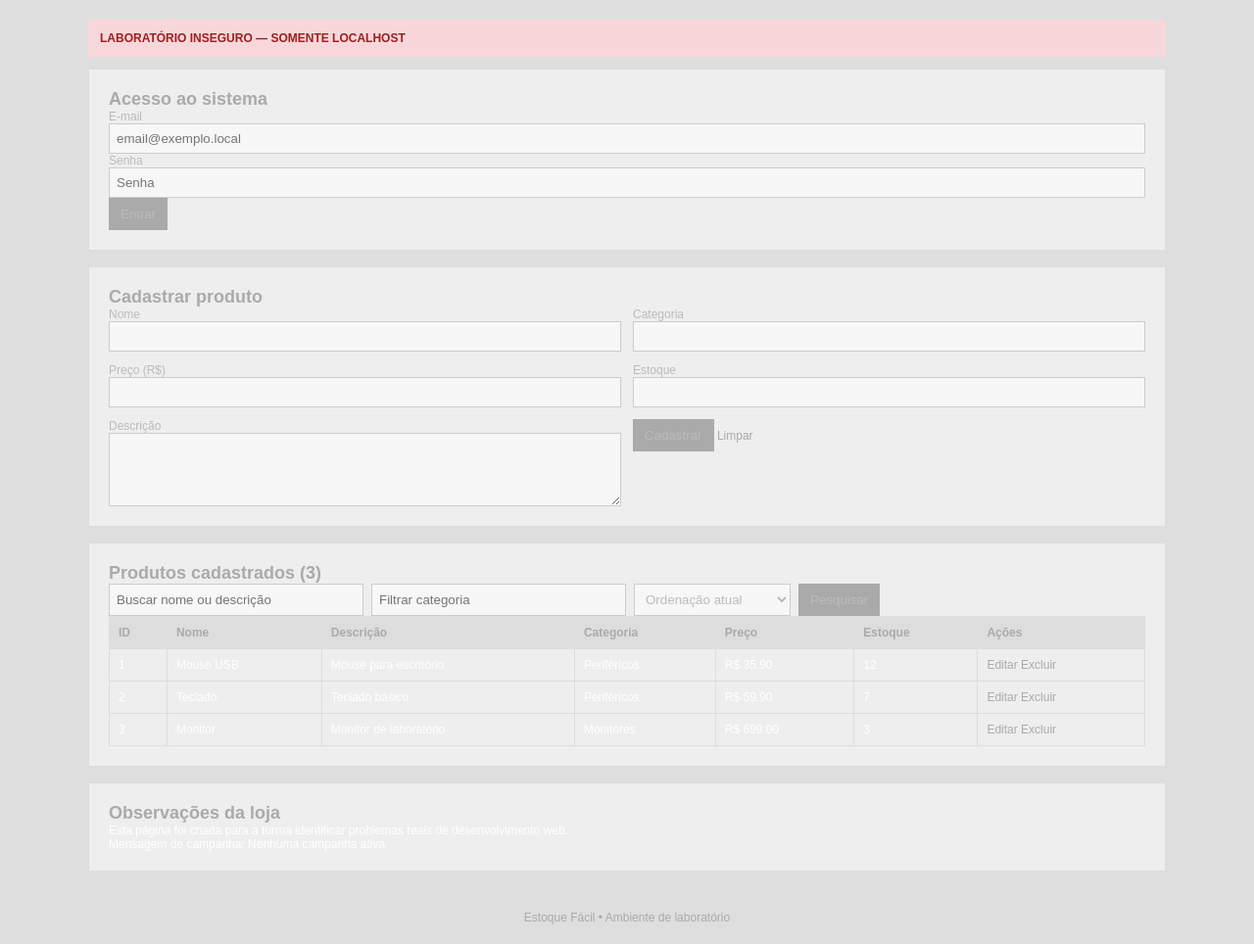
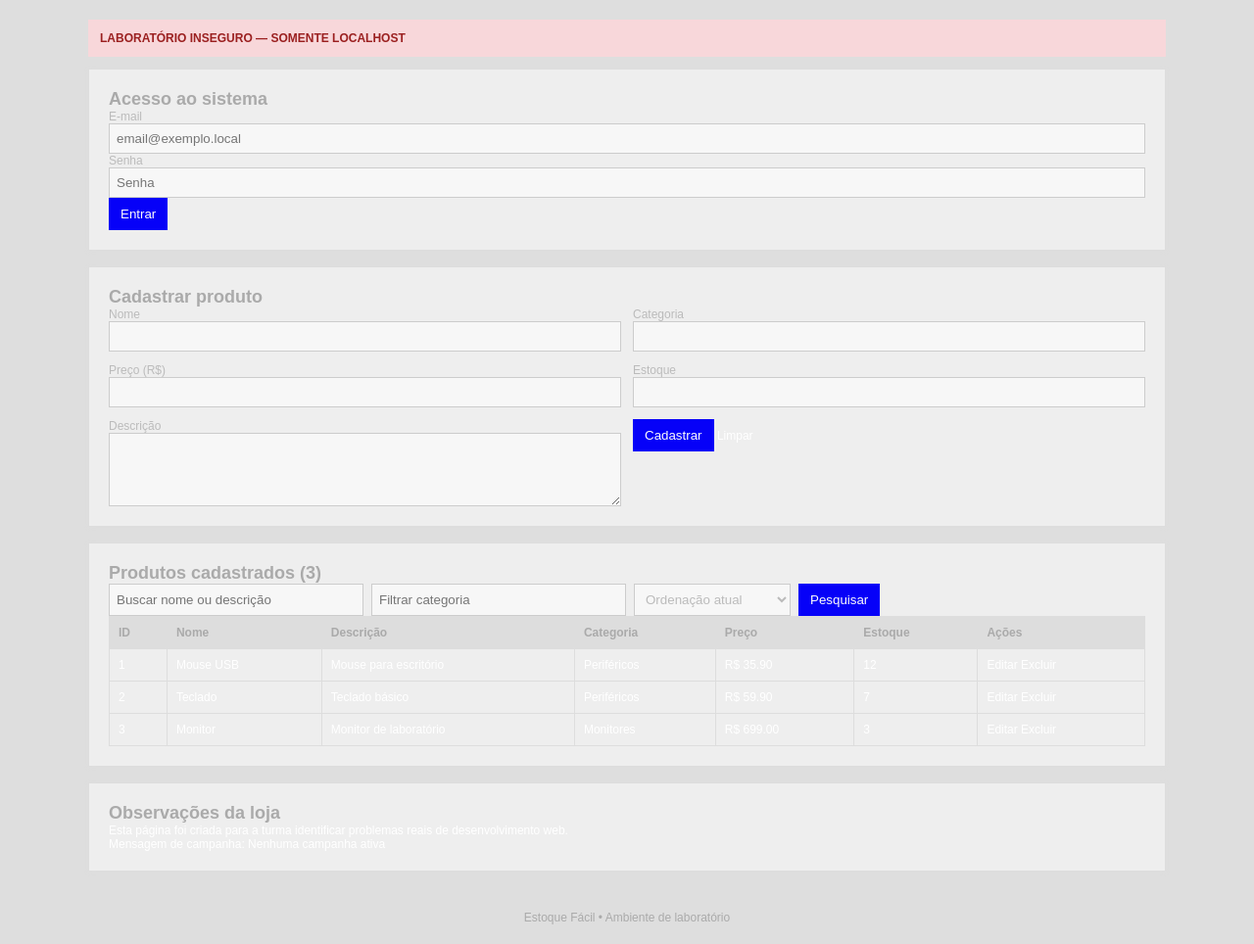
Before and after one commit to EduardoDuartee/EduHTMLCSS, a PHP site: page /atividade4/vulnerabilidades.php in a window 1280 px wide. Shown: the part 82-1046 px from the top of the page at 98% size. Run offline with PHP 8.4, Linux system fonts and the light colour scheme; data comes from the database, SQL or seed files in the repository.

Commit message:
Update style.css

```diff
--- a/atividade4/style.css
+++ b/atividade4/style.css
@@ -88,19 +88,20 @@ textarea {
 }
 
 button {
-    background: #aaa;
-    color: #bbb;
+    background: #0601f8;
+    color: #fcfcfc;
     border: 0;
     padding: 9px 12px;
     cursor: pointer;
 }
 
 button:hover {
-    background: #999;
+    background: #fffdfd;
+    color: #0602fc;
 }
 
 a {
-    color: #aaa;
+    color: #ffffff;
     text-decoration: none;
 }
 
```
